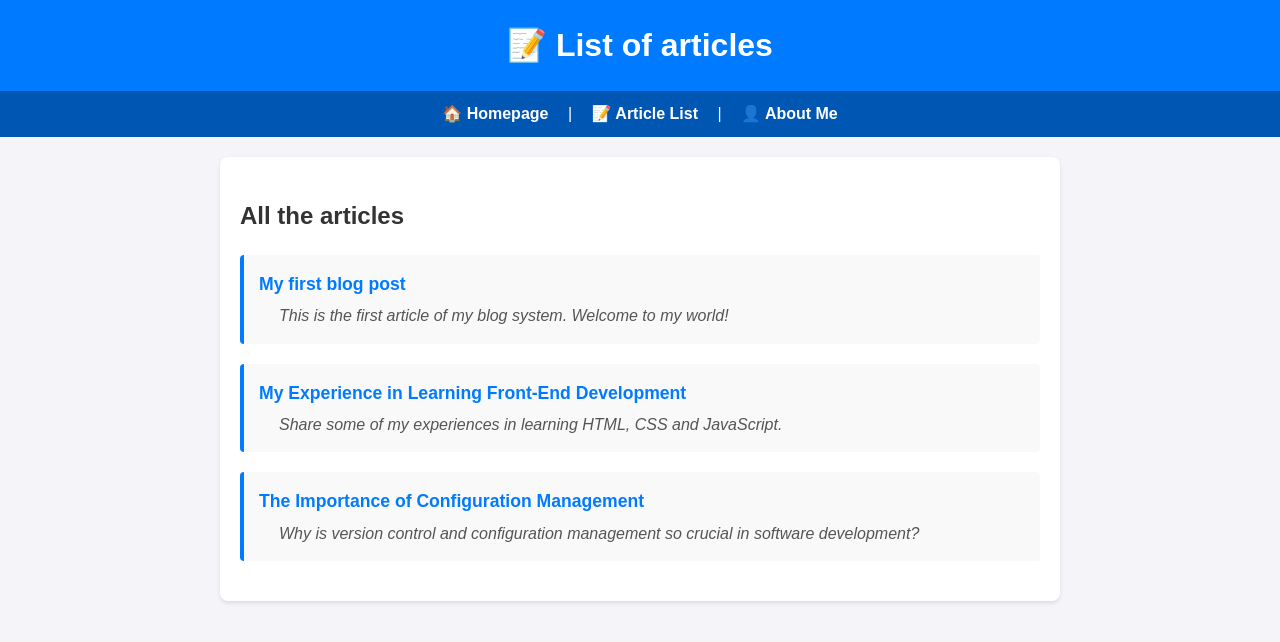
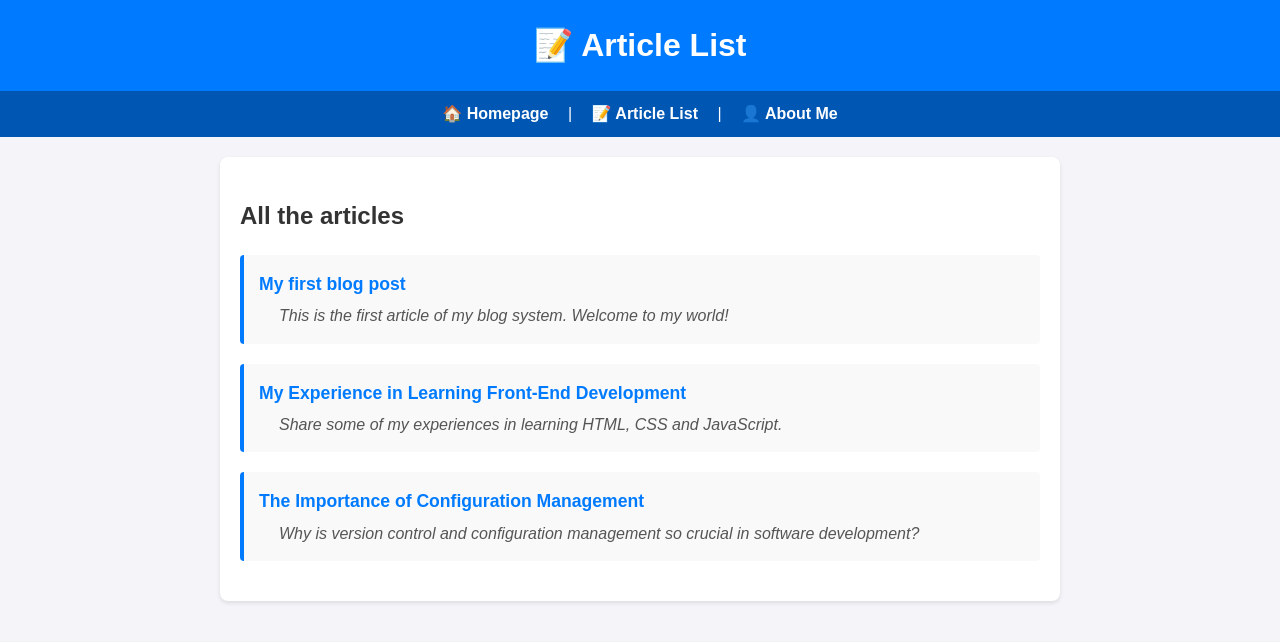
Before and after one commit to xiang-123-art/my-personal-blog-html, a plain HTML site: page articles.html in a window 1280 px wide. Drawn offline with Linux system fonts and the light colour scheme.

Commit message:
Change the list of articles

```diff
--- a/articles.html
+++ b/articles.html
@@ -7,7 +7,7 @@
 </head>
 <body>
   <header>
-    <h1>📝 List of articles</h1>
+    <h1>📝 Article List</h1>
   </header>
   <nav>
   </nav>
```
